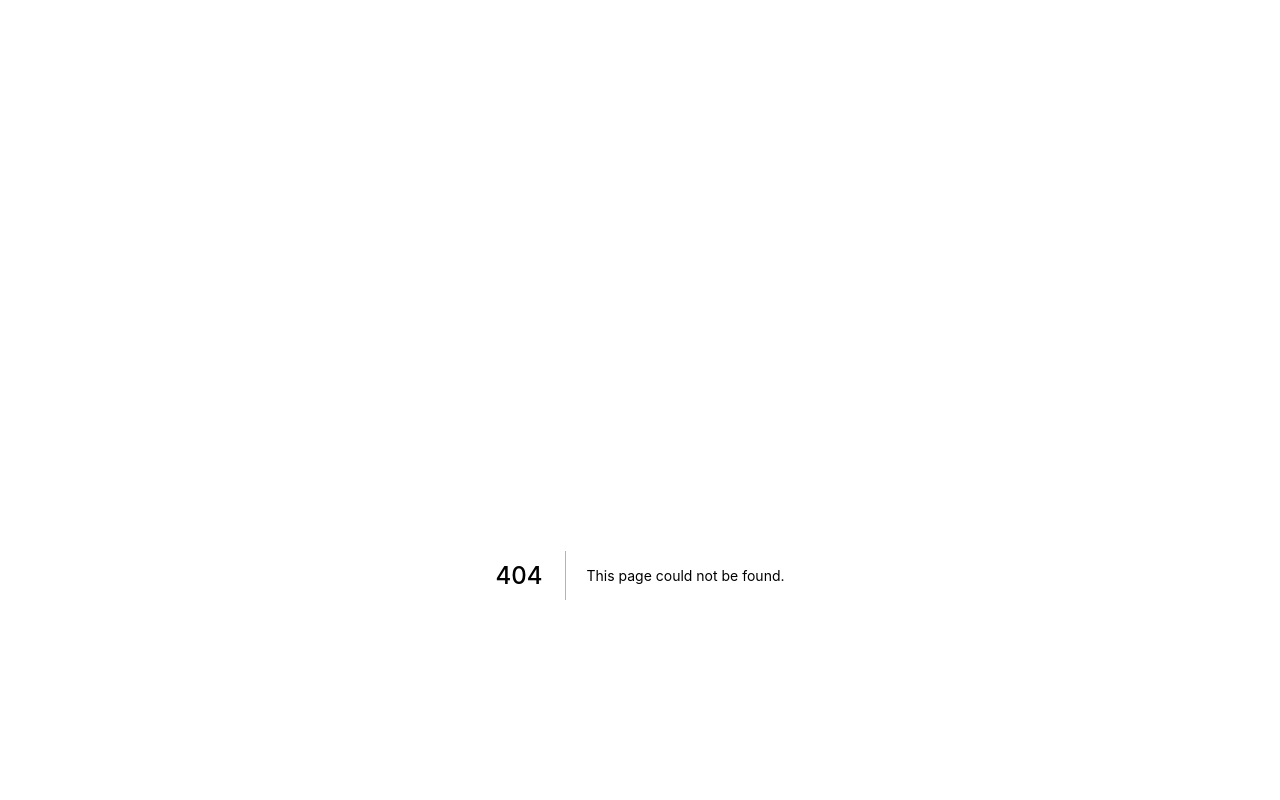
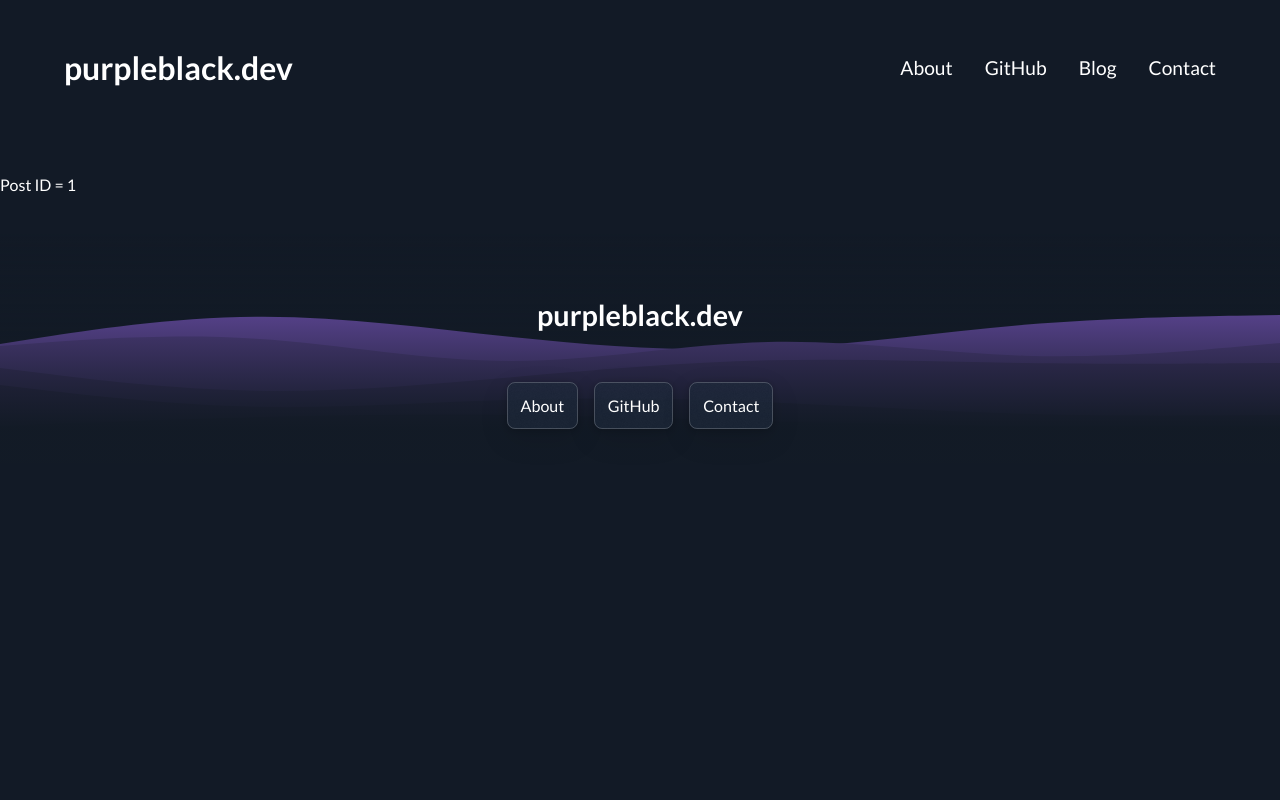
Before and after one commit to goodideagiver/purple-dev-react, a Next.js app: page /blog/post/1 in a window 1280 px wide. Before the commit this address had no page. Shown: the top 800 px of the page. Built offline with nearby package versions, Linux system fonts and the light colour scheme.

Commit message:
Add post route and dynamic routing

```diff
--- /dev/null
+++ b/pages/blog/index.tsx
@@ -0,0 +1,5 @@
+const index = () => {
+	return <div>blog</div>;
+};
+
+export default index;
--- /dev/null
+++ b/pages/blog/post/[pid].tsx
@@ -0,0 +1,9 @@
+import { useRouter } from 'next/router';
+
+const Post = () => {
+	const router = useRouter();
+	const { pid } = router.query;
+
+	return <div>Post ID = {pid}</div>;
+};
+export default Post;
--- a/src/components/UI/navButtons/NavButtons.tsx
+++ b/src/components/UI/navButtons/NavButtons.tsx
@@ -5,9 +5,16 @@ import styles from './navButtons.module.css';
 type Props = {
 	visibleButtonNames?: string[];
 	onClick?: () => void;
+	onOverflow: () => void;
+	onNoOverflow: () => void;
 };
 
-const NavButtons = ({ visibleButtonNames, onClick }: Props) => {
+const NavButtons = ({
+	visibleButtonNames,
+	onClick,
+	onOverflow,
+	onNoOverflow,
+}: Props) => {
 	let pagesUrls = [
 		{ name: 'Home', url: '/' },
 		{ name: 'About', url: '/about' },
@@ -16,6 +23,7 @@ const NavButtons = ({ visibleButtonNames, onClick }: Props) => {
 			url: 'https://github.com/goodideagiver',
 			type: 'external',
 		},
+		{ name: 'Blog', url: '/blog' },
 		{ name: 'Contact', url: '/contact' },
 	];
 
--- a/src/components/UI/navTop/NavTop.tsx
+++ b/src/components/UI/navTop/NavTop.tsx
@@ -11,6 +11,7 @@ import { Button } from '../button/Button';
 
 const NavTop = () => {
 	const [menuOpen, setMenuOpen] = useState(false);
+	const [hasLinksOverflow, setHasLinksOverflow] = useState(false);
 
 	const isMobile = useMediaQuery('(max-width: 900px)');
 
@@ -27,12 +28,17 @@ const NavTop = () => {
 			{!isMobile && (
 				<nav className={styles.listWrapper}>
 					<ul className={styles.btnList}>
-						<NavButtons visibleButtonNames={['GitHub', 'About', 'Contact']} />
+						<NavButtons
+							onOverflow={() => setHasLinksOverflow(true)}
+							onNoOverflow={() => setHasLinksOverflow(false)}
+							visibleButtonNames={['GitHub', 'About', 'Contact', 'Blog']}
+						/>
 					</ul>
 				</nav>
 			)}
-			{isMobile && (
+			{(isMobile || hasLinksOverflow) && (
 				<Button
+					className={styles.menuBtn}
 					aria-label='side menu toggle'
 					variant='nav'
 					onClick={menuToggle}
@@ -41,7 +47,10 @@ const NavTop = () => {
 					<MdMenu />
 				</Button>
 			)}
-			<NavMenu show={!!menuOpen && !!isMobile} menuClose={menuClose} />
+			<NavMenu
+				show={!!menuOpen && (!!isMobile || hasLinksOverflow)}
+				menuClose={menuClose}
+			/>
 		</div>
 	);
 };
--- a/src/components/UI/navTop/navTop.module.css
+++ b/src/components/UI/navTop/navTop.module.css
@@ -35,3 +35,13 @@
 	align-items: center;
 	justify-content: flex-end;
 }
+
+.menuBtn {
+	margin-left: 2rem;
+	padding: 0.6rem;
+	border-radius: 0.6rem;
+}
+
+.menuBtn:hover {
+	background-color: var(--btn-primary-hover);
+}
```
